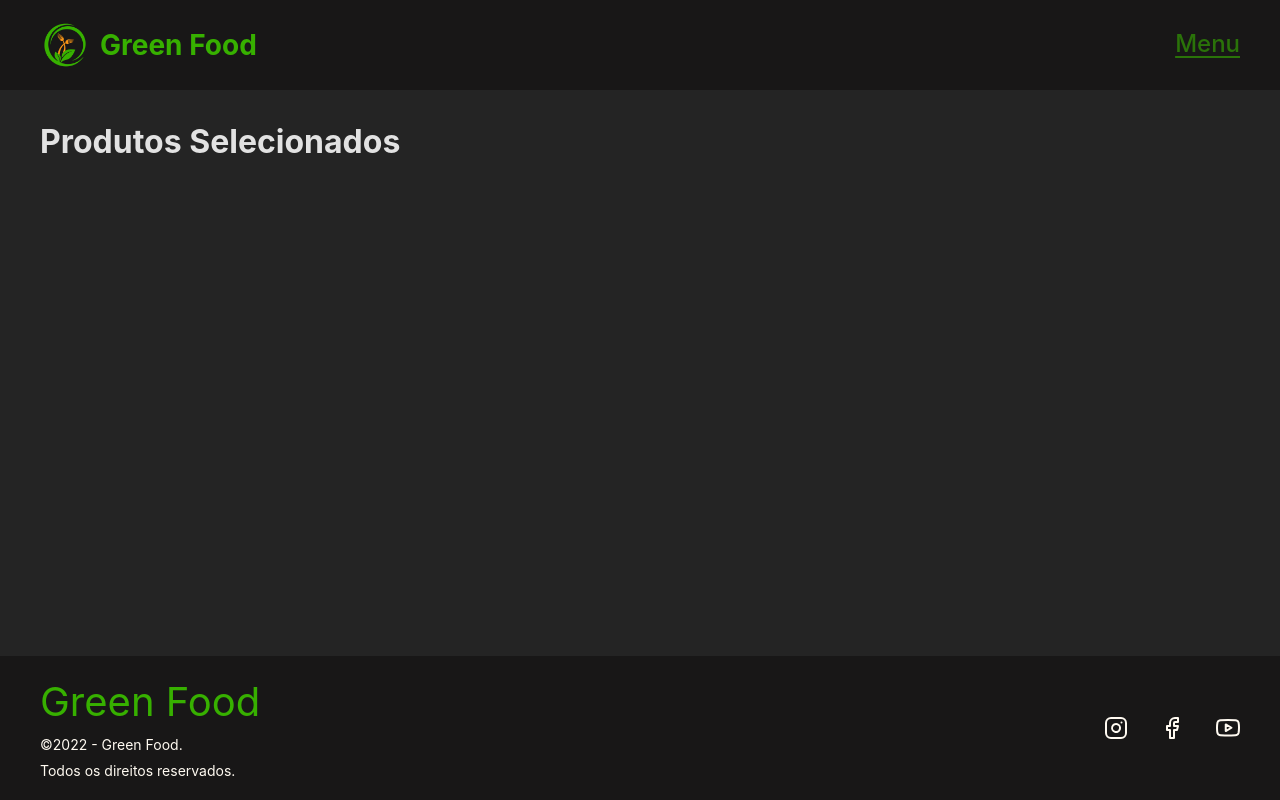
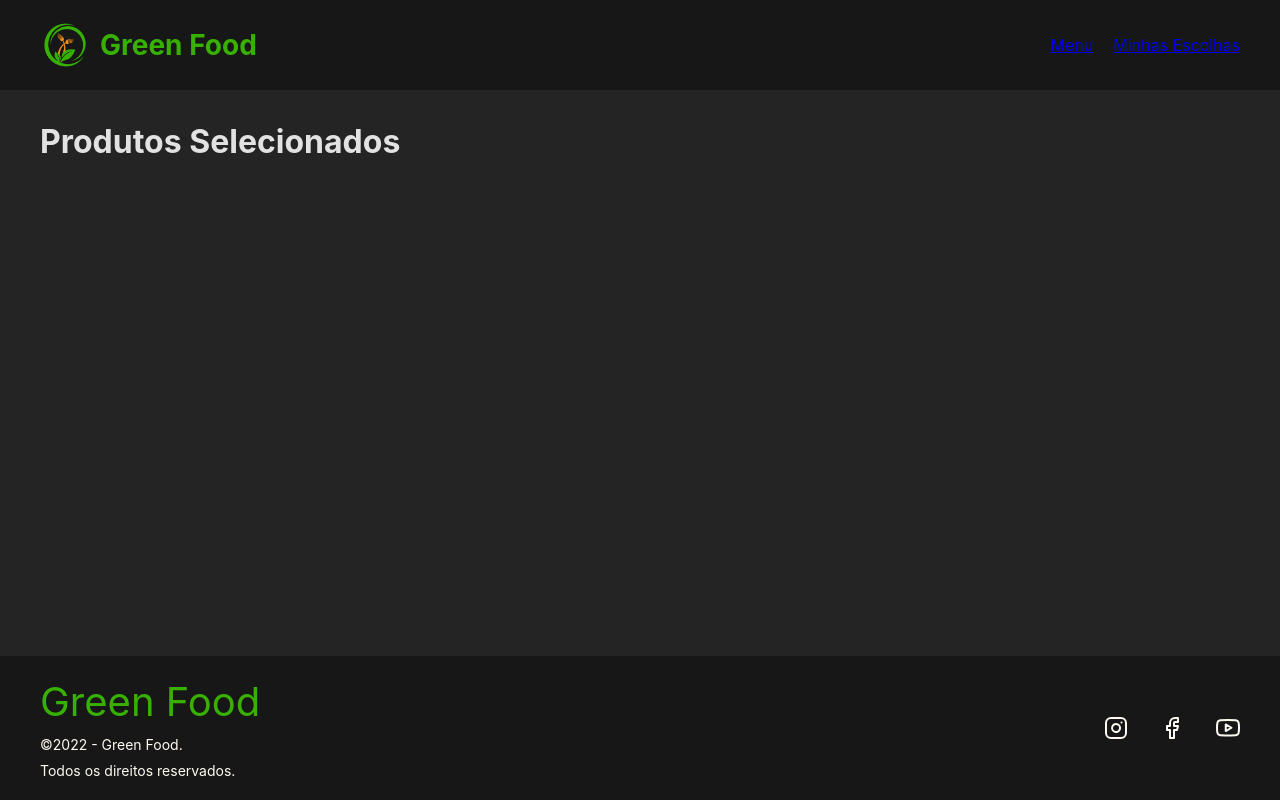
Before and after one commit to andersonaguia/DevInHouse-Semana9, a React (Vite) app: page /selecionados in a window 1280 px wide. Built offline with nearby package versions, Linux system fonts and the light colour scheme.

Commit message:
[M1S09] Ex 7 - Criar novo item de menu

```diff
--- a/src/components/Header/Header.jsx
+++ b/src/components/Header/Header.jsx
@@ -1,6 +1,7 @@
 import { logo } from '@images';
+import { Link } from 'react-router-dom';
+import styles from './Header.module.css';
 
-import styles from './Header.module.css';
 export const Header = () => (
   <header className={styles.header}>
     <div className={styles.titleContainer}>
@@ -11,10 +12,14 @@
     <nav>
       <ul className={styles.ul}>
         <li>
-          {/* eslint-disable-next-line jsx-a11y/anchor-is-valid */}
-          <a className={styles.link} href='#'>
+          <Link to={'/'}>
             Menu
-          </a>
+          </Link>
+        </li>
+        <li>
+          <Link to={'/selecionados'}>
+            Minhas Escolhas
+          </Link>
         </li>
       </ul>
     </nav>
--- a/src/components/Header/Header.module.css
+++ b/src/components/Header/Header.module.css
@@ -20,6 +20,7 @@
 .ul {
   display: flex;
   list-style: none;
+  gap: 20px;
 }
 
 .link {
--- a/src/pages/produtosSelecionados/ProdutosSelecionados.jsx
+++ b/src/pages/produtosSelecionados/ProdutosSelecionados.jsx
@@ -1,4 +1,3 @@
-
 
 export const ProdutosSelecionados = () => {
     return(
```
